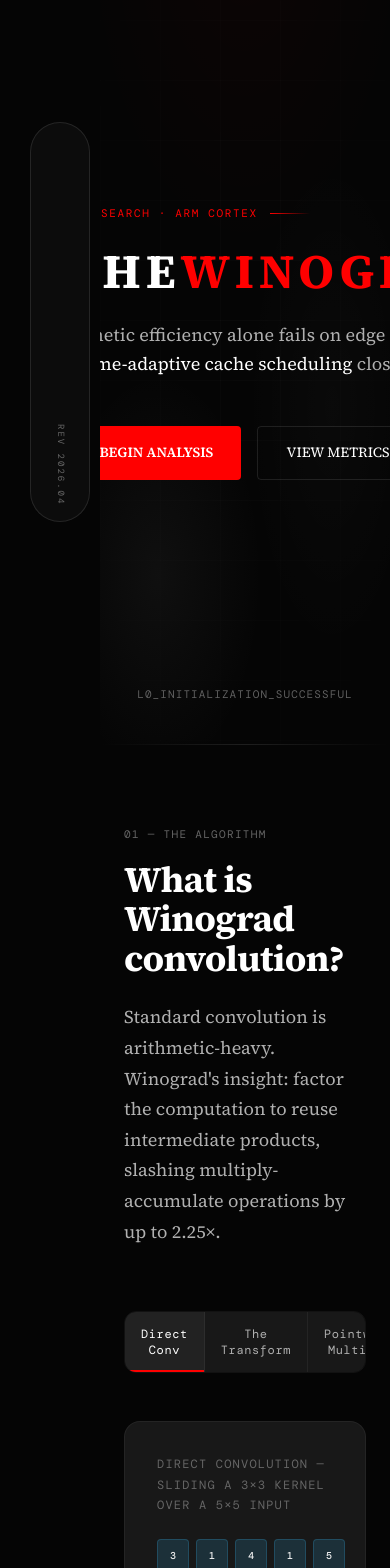
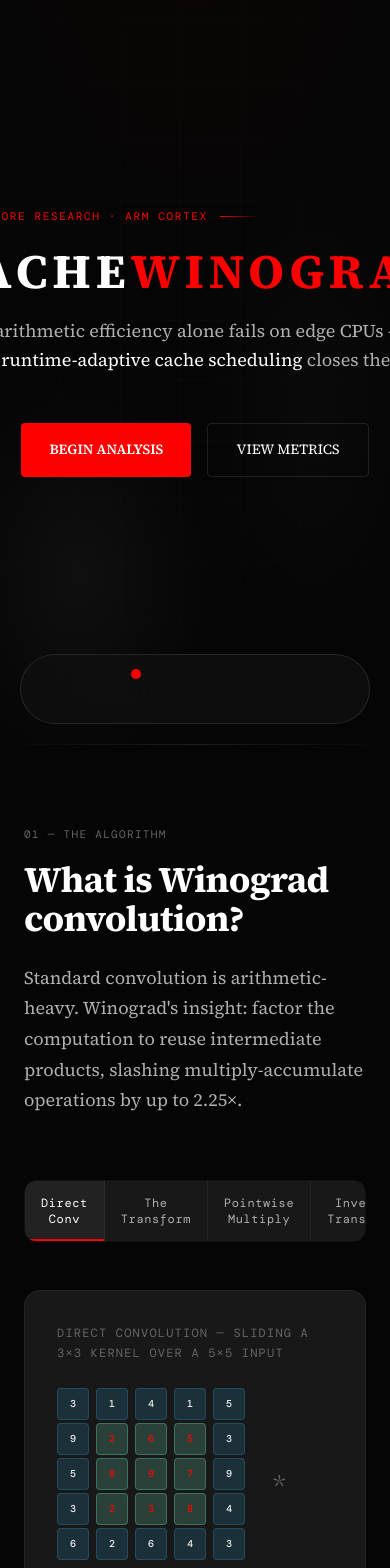
Before and after one commit to MRvandals4vage/CacheWinoVisualization, a React (Vite) app: page / in a window 390 px wide. Shown: the part 100-1668 px from the top of the page. Built offline with nearby package versions, Linux system fonts and the light colour scheme; a web font is replaced by a local one.

Commit message:
mobile responsiveness added

```diff
--- a/src/index.css
+++ b/src/index.css
@@ -41,6 +41,14 @@ body {
   line-height: 1.7;
   overflow-x: hidden;
   padding-left: 100px; /* Sidebar space */
+  transition: padding 0.3s;
+}
+
+@media (max-width: 900px) {
+  body {
+    padding-left: 0;
+    padding-bottom: 80px; /* Space for bottom nav */
+  }
 }
 
 /* ─── SIDEBAR NAVBAR ─── */
@@ -51,11 +59,11 @@ nav {
   transform: translateY(-50%);
   width: 60px;
   height: auto;
-  min-height: 400px;
-  background: rgba(15, 15, 15, 0.85);
-  backdrop-filter: blur(24px);
+  min-height: 420px;
+  background: rgba(15, 15, 15, 0.9);
+  backdrop-filter: blur(30px);
   border: 1px solid var(--border2);
-  border-radius: 40px; /* Oval Ends */
+  border-radius: 40px;
   z-index: 2000;
   display: flex;
   flex-direction: column;
@@ -64,6 +72,42 @@ nav {
   padding: 32px 10px;
   transition: width 0.4s cubic-bezier(0.4, 0, 0.2, 1);
   overflow: hidden;
+}
+
+@media (max-width: 900px) {
+  nav {
+    left: 20px;
+    right: 20px;
+    top: auto;
+    bottom: 20px;
+    transform: none;
+    width: auto !important;
+    min-height: auto;
+    height: 70px;
+    flex-direction: row;
+    border-radius: 35px;
+    padding: 0 30px;
+    justify-content: space-around;
+  }
+
+  .nav-logo, .nav-pill {
+    display: none;
+  }
+
+  .nav-links {
+    flex-direction: row !important;
+    gap: 0 !important;
+    justify-content: space-between;
+    width: 100%;
+  }
+
+  .nav-links li {
+    width: auto !important;
+  }
+
+  .nav-links a span {
+    display: none;
+  }
 }
 
 nav:hover {
@@ -173,10 +217,9 @@ nav:hover .nav-pill {
   flex-direction: column;
   align-items: center;
   justify-content: center;
-  padding: 120px 48px 80px;
+  padding: 120px 24px 80px;
   position: relative;
   text-align: center;
-  overflow: hidden;
 }
 
 .hero-bg {
@@ -223,11 +266,10 @@ nav:hover .nav-pill {
 
 .hero-title {
   font-family: var(--font-display);
-  font-size: clamp(48px, 8vw, 96px);
-  line-height: 1.05;
-  letter-spacing: -0.02em;
-  color: var(--text);
-  margin-bottom: 8px;
+  font-size: clamp(3rem, 10vw, 6rem);
+  font-weight: 700;
+  line-height: .9;
+  margin-bottom: 24px;
 }
 
 .hero-title em {
@@ -299,10 +341,18 @@ nav:hover .nav-pill {
 
 /* ─── SECTIONS ─── */
 .section {
-  padding: 120px 48px;
-  max-width: 1100px;
+  padding: 120px 24px;
+  max-width: 1200px;
   margin: 0 auto;
-  position: relative;
+}
+
+@media (max-width: 600px) {
+  .section {
+    padding: 80px 20px;
+  }
+  .section-title {
+    font-size: 2.5rem;
+  }
 }
 
 .section-full {
@@ -1226,3 +1276,15 @@ footer a:hover {
     border-bottom: 1px solid var(--border);
   }
 }
+
+@media (max-width: 1000px) {
+  .result-grid {
+    grid-template-columns: 1fr 1fr;
+  }
+}
+
+@media (max-width: 600px) {
+  .result-grid {
+    grid-template-columns: 1fr;
+  }
+}
```
Also changed, not shown: 1 other file (tests, documents, lock files or other folders).
